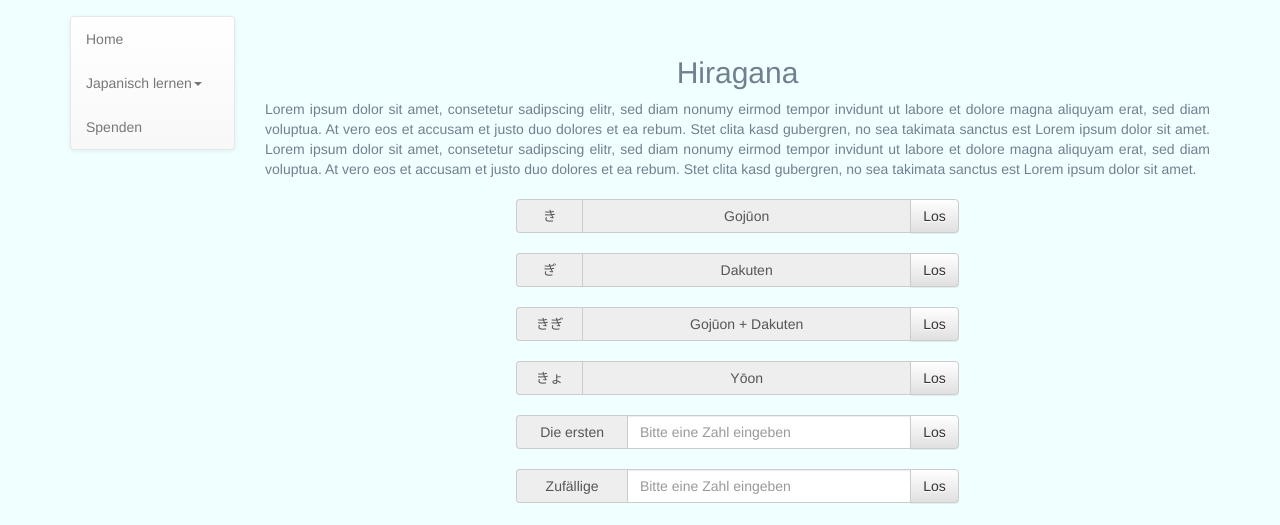
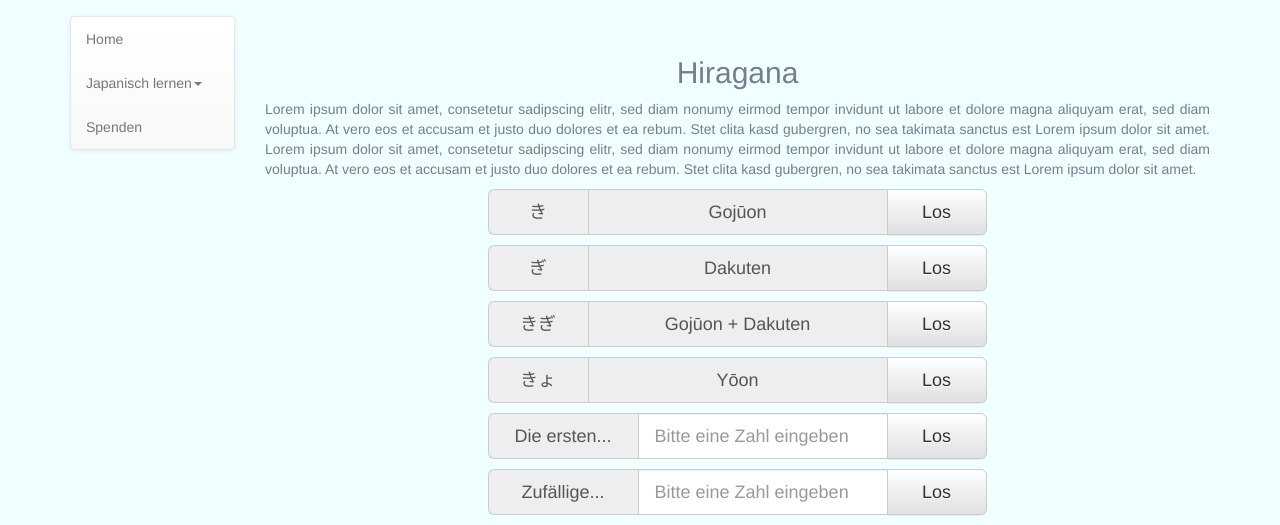
Before and after one commit to Alanian/nihongo, a PHP site: page /hiragana.php in a window 1280 px wide. Shown: the part 364-889 px from the top of the page. Before the commit the page ends 868 px from the top, so only its background shows below. Run offline with PHP 8.4, Linux system fonts and the light colour scheme.

Commit message:
hiragana training functionality

```diff
--- a/assets/css/style.css
+++ b/assets/css/style.css
@@ -16,30 +16,29 @@ p {
 }
 
 .input-group{
-    margin: 10px auto !important;
+    margin: 1rem auto !important;
 }
 
-.input-group-addon{
-    padding: 0;
-    margin: 0;
-    width: 50px !important;
+.input-group input{
+    width: 25rem !important;
 }
 
 .left-addon {
-    width: 15% !important;
+    width: 10rem
 }
 
 .left-text-addon {
-    width: 25% !important;
+    width: 15rem
 }
 
 .describing-addon {
-    width: 75% !important;
+    width: 30rem
 }
 
 .button-addon {
-    width: 15px;
+    width: 10rem;
 }
+
 
 #title-img {
     background: url('../images/title.jpg') no-repeat center;
--- a/includes/head.html
+++ b/includes/head.html
@@ -1,10 +1,11 @@
 <title>Nihongo</title>
 <meta charset="utf-8">
-<script src="../js/navigation.js"></script>
 <script
   src="https://code.jquery.com/jquery-2.2.4.min.js"
   integrity="sha256-BbhdlvQf/xTY9gja0Dq3HiwQF8LaCRTXxZKRutelT44="
   crossorigin="anonymous"></script>
+<script src="../js/navigation.js"></script>
+<script src="../js/process.js"></script>
 <link rel="stylesheet" href="https://maxcdn.bootstrapcdn.com/bootstrap/3.3.7/css/bootstrap.min.css"
       integrity="sha384-BVYiiSIFeK1dGmJRAkycuHAHRg32OmUcww7on3RYdg4Va+PmSTsz/K68vbdEjh4u" crossorigin="anonymous">
 <link rel="stylesheet" href="https://maxcdn.bootstrapcdn.com/bootstrap/3.3.7/css/bootstrap-theme.min.css"
--- a/js/process.js
+++ b/js/process.js
@@ -0,0 +1,22 @@
+$(document).ready(function () {
+    $('[data-toggle="tooltip"]').tooltip();
+
+    $("#text-convert").find("button").click(function () {
+        var val = $("#text-convert").find("input").val();
+        val = val.replace(/ma/g, "ま");
+        val = val.replace(/su/g, "す");
+        val = val.replace(/zu/g, "ず");
+        val = val.replace(/te/g, "て");
+        val = val.replace(/de/g, "で");
+        val = val.replace(/ru/g, "る");
+        val = val.replace(/ka/g, "か");
+        val = val.replace(/ga/g, "が");
+        val = val.replace(/no/g, "の");
+        val = val.replace(/shi/g, "し");
+        val = val.replace(/na/g, "な");
+        val = val.replace(/ta/g, "た");
+        val = val.replace(/i/g, "い");
+        val = val.replace(/n/g, "ん");
+        console.log(val);
+    });
+});
--- a/olde/hiragana.js
+++ b/olde/hiragana.js
@@ -1,5 +1,4 @@
 "use strict";
-
 
 function Hiragana(character, reading){
 	this.character = character;
--- a/olde/verb.js
+++ b/olde/verb.js
@@ -1,5 +1,3 @@
-
-
 /*************************************************
  PROCESS
  *************************************************/
--- a/pages/hiragana.php
+++ b/pages/hiragana.php
@@ -1,15 +1,10 @@
 <!DOCTYPE html>
-<html lang="de">
+<html lang="de" xmlns="http://www.w3.org/1999/html">
 <?php require '../includes/head.html' ?>
+<script src="../js/Hiragana.class.js"></script>
+<script src="../js/hiragana_process.js"></script>
 <body>
-
 <?php require '../includes/title-img.html' ?>
-
-<script>
-$(document).ready(function(){
-    $('[data-toggle="tooltip"]').tooltip();
-});
-</script>
 
 <div class="container">
 
@@ -29,89 +24,86 @@ $(document).ready(function(){
             <div class="learn-container">
                 <div class="before-start">
 
-                        <div class="col-sm-offset-3 col-sm-6">
-                            <div class="input-group" id="hiragana-gojuon">
+                    <div class="input-group input-group-lg" id="hiragana-gojuon" data-toggle="tooltip"
+                         title="46 Grundzeichen">
                         <span class="input-group-addon left-addon">き</span>
-                                <span class="input-group-addon describing-addon" data-toggle="tooltip" title="46">Gojūon</span>
+                        <span class="input-group-addon describing-addon">Gojūon</span>
                         <span class="input-group-btn button-addon">
-                                    <button class="btn btn-default" type="button">Los</button>
+                            <button class="btn btn-default button-addon" type="button">Los</button>
                         </span>
                     </div>
-                        </div>
 
-                        <div class="col-sm-offset-3 col-sm-6">
-                            <div class="input-group" id="hiragana-dakuten">
+                    <div class="input-group input-group-lg" id="hiragana-dakuten" data-toggle="tooltip"
+                         title="25 stimmhafte Zeichen">
                         <span class="input-group-addon left-addon">ぎ</span>
                         <span class="input-group-addon describing-addon">Dakuten</span>
                         <span class="input-group-btn button-addon">
-                                    <button class="btn btn-default" type="button">Los</button>
+                            <button class="btn btn-default button-addon" type="button">Los</button>
                         </span>
                     </div>
-                        </div>
 
-                        <div class="col-sm-offset-3 col-sm-6">
-                            <div class="input-group" id="gojuon-dakuten-gojuon">
+                    <div class="input-group input-group-lg" id="hiragana-gojuon-dakuten" data-toggle="tooltip"
+                         title="Alle 71 Zeichen">
                         <span class="input-group-addon left-addon">きぎ</span>
                         <span class="input-group-addon describing-addon">Gojūon + Dakuten</span>
                         <span class="input-group-btn button-addon">
-                                    <button class="btn btn-default" type="button">Los</button>
+                            <button class="btn btn-default button-addon" type="button">Los</button>
                         </span>
                     </div>
-                        </div>
 
-                        <div class="col-sm-offset-3 col-sm-6">
-                            <div class="input-group" id="yoon-gojuon">
+                    <div class="input-group input-group-lg" id="hiragana-yoon" data-toggle="tooltip"
+                         title="36 doppelvokalische Verbindungen">
                         <span class="input-group-addon left-addon">きょ</span>
                         <span class="input-group-addon describing-addon">Yōon</span>
                         <span class="input-group-btn button-addon">
-                                    <button class="btn btn-default" type="button">Los</button>
+                            <button class="btn btn-default button-addon" type="button">Los</button>
                         </span>
                     </div>
+
+                    <div class="input-group input-group-lg" id="hiragana-first-number" data-toggle="tooltip"
+                         title="1-71">
+                        <span class="input-group-addon left-text-addon">Die ersten...</span>
+                        <input type="number" min="1" max="71" class="form-control"
+                               placeholder="Bitte eine Zahl eingeben">
+                        <span class="input-group-btn button-addon">
+                            <button class="btn btn-default button-addon" type="button">Los</button>
+                        </span>
                     </div>
 
-                        <div class="col-sm-offset-3 col-sm-6">
-                            <div class="input-group" id="hiragana-first-number">
-                                <span class="input-group-addon left-text-addon">Die ersten</span>
-                                <input type="number" min="1" max="107" class="form-control" placeholder="Bitte eine Zahl eingeben">
-                                <span class="input-group-btn">
-                                    <button class="btn btn-default" type="button">Los</button>
+                    <div class="input-group input-group-lg" id="hiragana-random-number" data-toggle="tooltip"
+                         title="1-71">
+                        <span class="input-group-addon left-text-addon">Zufällige...</span>
+                        <input type="number" min="1" max="71" class="form-control"
+                               placeholder="Bitte eine Zahl eingeben">
+                        <span class="input-group-btn button-addon">
+                            <button class="btn btn-default button-addon" type="button">Los</button>
                         </span>
                     </div>
-                        </div>
 
-                        <div class="col-sm-offset-3 col-sm-6">
-                            <div class="input-group" id="hiragana-random-number">
-                                <span class="input-group-addon left-text-addon">Zufällige</span>
-                                <input type="number" min="1" max="107" class="form-control" placeholder="Bitte eine Zahl eingeben">
-                                <span class="input-group-btn">
-                                    <button class="btn btn-default" type="button">Los</button>
-                                </span>
-                            </div>
-                        </div>
+                    <!--                    <div class="input-group input-group-lg" id="text-convert" data-toggle="tooltip"-->
+                    <!--                         title="Ersetzt Roomaji durch Hiragana">-->
+                    <!--                        <span class="input-group-addon left-text-addon">masu - ます (いん)</span>-->
+                    <!--                        <input type="text" class="form-control" placeholder="Text...">-->
+                    <!--                        <span class="input-group-btn button-addon">-->
+                    <!--                            <button class="btn btn-default" type="button">Los</button>-->
+                    <!--                        </span>-->
+                    <!--                    </div>-->
 
                 </div>
 
                 <div class="start">
-
-                    <!--            <div id="hiragana-container">-->
-                    <!--                <div id="info-box-top" class="show-box"></div>-->
-                    <!--                <div id="start">-->
-                    <!--                    <div id="hiragana-box" class="show-box">-->
-                    <!--                    </div>-->
-                    <!--                    <div class="show-box">-->
-                    <!--                        <input id="hiragana-reading">-->
-                    <!--                    </div>-->
-                    <!--                    <div class="show-box">-->
-                    <!--                        <button id="hiragana-submit" class="jp-button">Submit</button>-->
-                    <!--                    </div>-->
-                    <!--                </div>-->
-                    <!--                <div id="end">-->
-                    <!--                    <div class="show-box">-->
-                    <!--                        <button id="hiragana-start" class="jp-button">Start</button>-->
-                    <!--                    </div>-->
-                    <!--                </div>-->
-                    <!--                <div id="info-box-bottom" class="show-box"></div>-->
-                    <!--            </div>-->
+                    <div id="hiragana-container">
+                        <div id="info-box-top" class="show-box"></div>
+                            <div id="hiragana-box" class="show-box">
+                            </div>
+                            <div class="show-box">
+                                <input id="hiragana-reading">
+                            </div>
+                            <div class="show-box">
+                                <button id="check-result" class="jp-button">Submit</button>
+                            </div>
+                        <div id="info-box-bottom" class="show-box"></div>
+                    </div>
 
                 </div>
             </div>
```
Also changed, not shown: js/Hiragana.class.js (+12 -4 lines), js/hiragana_process.js (added, +98 -0 lines). Lines whose indentation alone changed are shown as unchanged.
